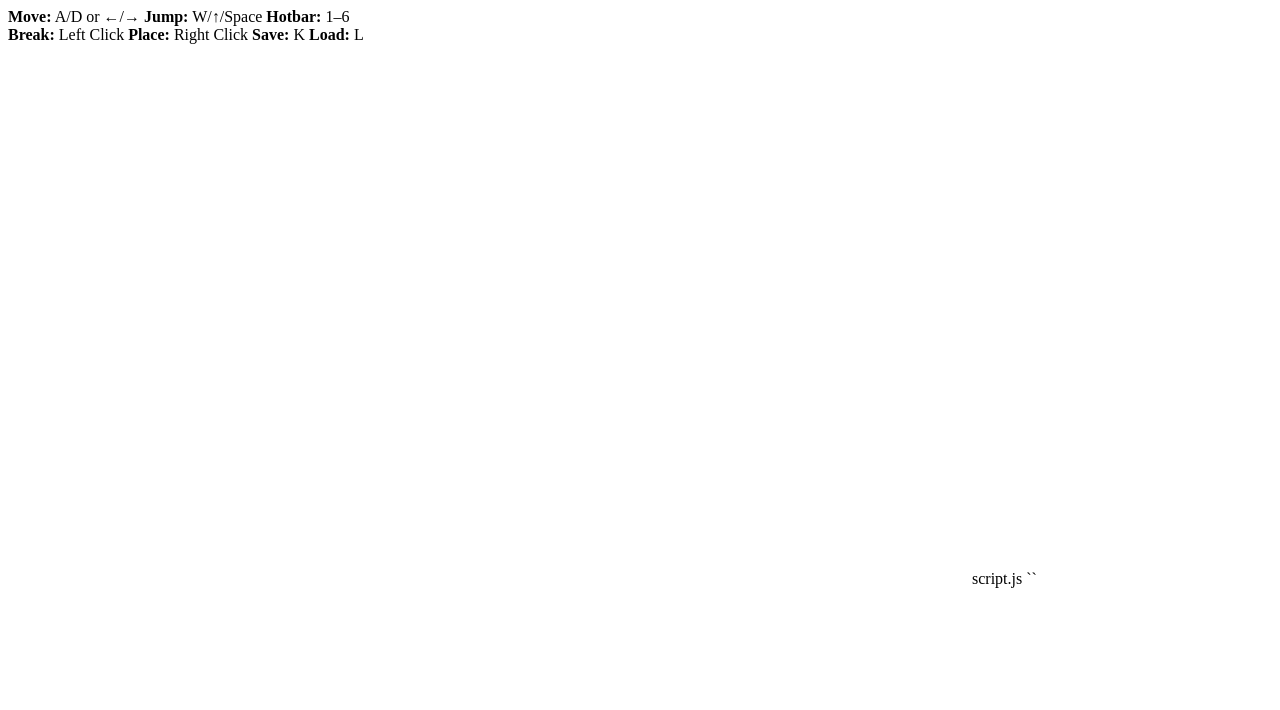
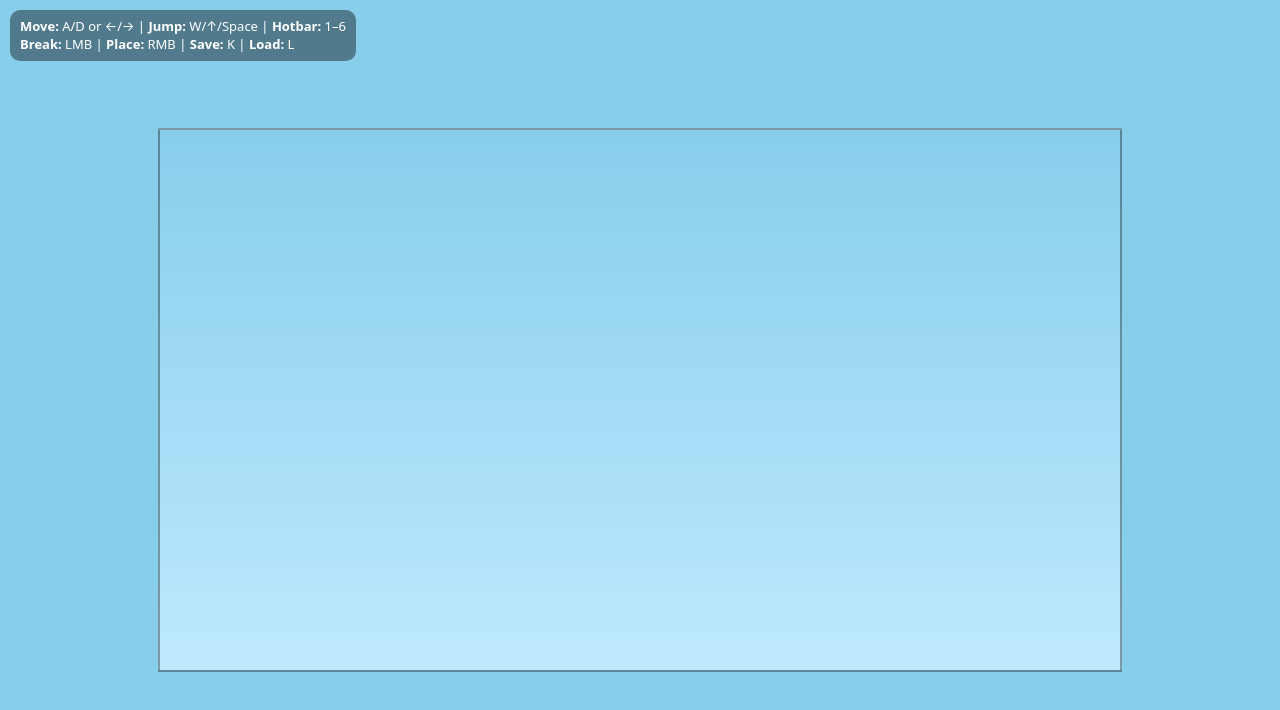
Before and after one commit to FLOCC1NAUCINIHILIPILIFICATION/8bit, a plain HTML site: page index.html in a window 1280 px wide. Drawn offline with Linux system fonts and the light colour scheme.

Commit message:
Update index.html

```diff
--- a/index.html
+++ b/index.html
@@ -4,20 +4,31 @@
   <meta charset="utf-8" />
   <meta name="viewport" content="width=device-width,initial-scale=1" />
   <title>2D Minecraft (Stable)</title>
-  <link rel="stylesheet" href <div id="hud">
-    <div class="line"><b>Move:</b> A/D or ←/→ <b>Jump:</b> W/↑/Space <b>Hotbar:</b> 1–6</div>
-    <div class="line"><b>Break:</b> Left Click <b>Place:</b> Right Click <b>Save:</b> K <b>Load:</b> L</div>
+  <link rel="stylesheet" href="style.css">
+</head>
+
+<body>
+  <div id="hud">
+    <div class="line">
+      <b>Move:</b> A/D or ←/→ |
+      <b>Jump:</b> W/↑/Space |
+      <b>Hotbar:</b> 1–6
+    </div>
+    <div class="line">
+      <b>Break:</b> LMB |
+      <b>Place:</b> RMB |
+      <b>Save:</b> K |
+      <b>Load:</b> L
+    </div>
   </div>
 
   <div id="errorBox" hidden>
-    <div class="title">⚠️ Script Error</div>
-    <pre id="errorText"></pre>
-    <div class="hint">Open DevTools → Console for more details.</div>
+   errorText"></pre>
+    <div class="hint">Open DevTools → Console for details.</div>
   </div>
 
   <canvas id="gameCanvas" width="960" height="540"></canvas>
 
-  script.js</script>
+  <script src="script.js"></script>
 </body>
 </html>
-``
```
